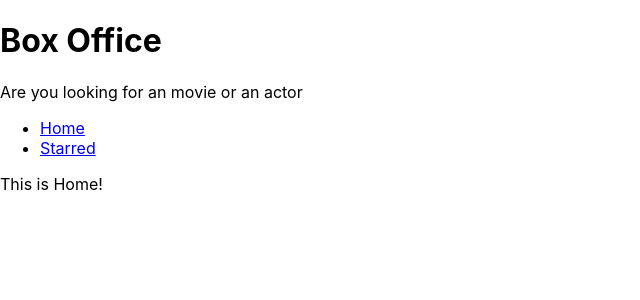
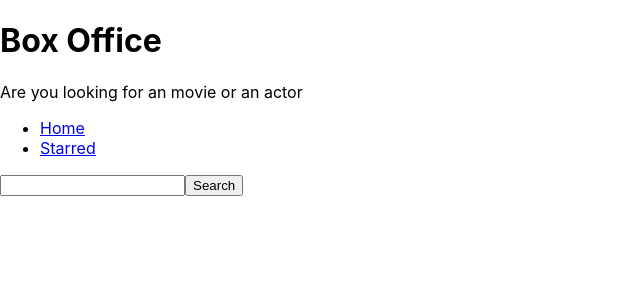
Before and after one commit to nygupta/Box-Office, a React (Create React App) app: page / in a window 1280 px wide. Shown: the top 300 px of the page, without its empty margins (0-640 px from the left). Built offline with nearby package versions, Linux system fonts and the light colour scheme.

Commit message:
fetch from api

```diff
--- a/src/pages/Home.js
+++ b/src/pages/Home.js
@@ -1,10 +1,31 @@
-import React from 'react';
+import React, {useState} from 'react';
 import MainPageLayout from '../components/MainPageLayout';
 
 const Home = () => {
+    const [input, setInput] = useState('');
+
+    const onSearch = () => {
+        fetch(`https://api.tvmaze.com/search/shows?q=${input}`)
+            .then(r => r.json())
+            .then(result => {
+                console.log(result)
+            })
+    }
+
+    const onInputChange = ev => {
+        setInput(ev.target.value);
+    }
+
+    const onKeyDown = ev => {
+        if (ev.keyCode === 13){
+            onSearch();
+        }
+    }
+
     return (
         <MainPageLayout>
-            This is Home!
+            <input type='text' onChange={onInputChange} onKeyDown={onKeyDown} value={input} />
+            <button type='button' onClick={onSearch}>Search</button>
         </MainPageLayout>
     );
 };
```
